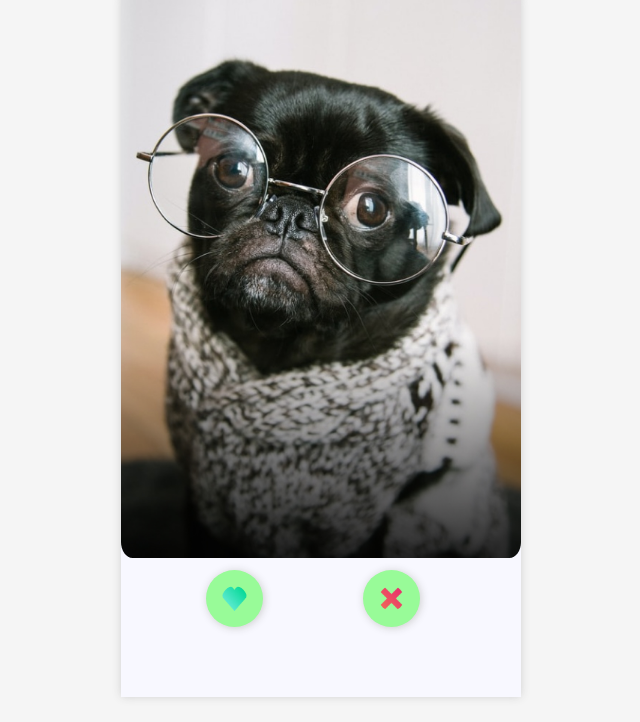
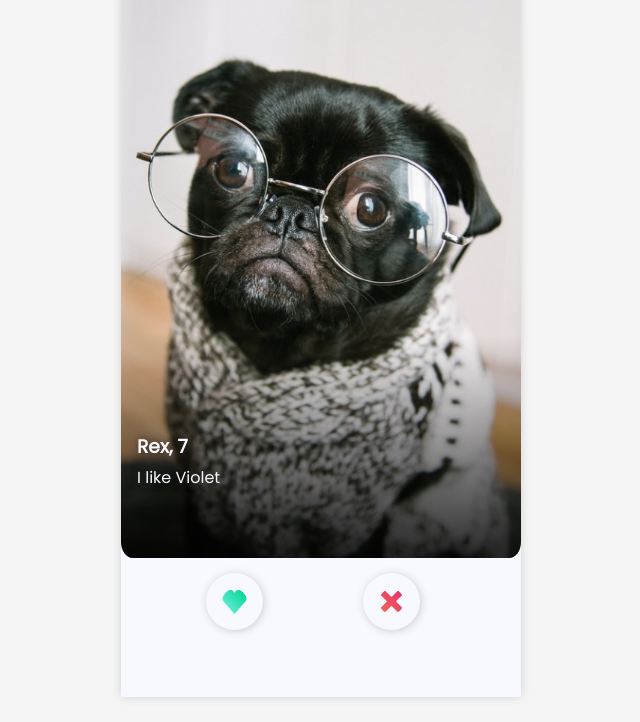
Before and after one commit to Azolyth/Pawfect-Match, a plain HTML site: page index.html in a window 1280 px wide. Shown: the part 78-800 px from the top of the page, without its empty margins (319-959 px from the left). Drawn offline with Linux system fonts and the light colour scheme.

Commit message:
Typography adjustments

```diff
--- a/index.css
+++ b/index.css
@@ -2,6 +2,7 @@ body {
   margin: 0;
   padding: 0;
   background: whitesmoke;
+  font-family: 'Poppins', sans-serif;
 }
 
 nav {
@@ -68,6 +69,24 @@ nav {
   width: 25px;
 }
 
-.active {
+/* .active {
   background: palegreen;
+} */
+
+/* Typography */
+
+.profile-bio {
+  color: ghostwhite;
+  position: absolute;
+  bottom: 25%;
+  margin: 1em;
+  text-shadow: 1px 1px 9px #222;
 }
+
+h3 {
+  margin-bottom: 0.2em;
+}
+
+p {
+  margin-top: 0;
+}
--- a/index.html
+++ b/index.html
@@ -4,6 +4,12 @@
     <meta charset="UTF-8" />
     <meta http-equiv="X-UA-Compatible" content="IE=edge" />
     <meta name="viewport" content="width=device-width, initial-scale=1.0" />
+    <link rel="preconnect" href="https://fonts.googleapis.com" />
+    <link rel="preconnect" href="https://fonts.gstatic.com" crossorigin />
+    <link
+      href="https://fonts.googleapis.com/css2?family=Poppins&display=swap"
+      rel="stylesheet"
+    />
     <link rel="stylesheet" href="./index.css" />
     <title>Pawfect Match</title>
   </head>
@@ -27,17 +33,23 @@
     <div class="container">
       <div class="card-container-flex">
         <main class="profile-picture-card">
+          <div class="profile-bio">
+            <h3>Rex, 7</h3>
+            <p>I like Violet</p>
+          </div>
           <img src="./images/dog-rex.jpg" alt="" class="profile-picture" />
         </main>
       </div>
 
       <section class="interaction">
         <img
+          id="like-button"
           src="./images/icon-heart.png"
           alt="Heart Icon"
           class="icon-heart active"
         />
         <img
+          id="cross-button"
           src="./images/icon-cross.png"
           alt="Cross Icon"
           class="icon-cross active"
```
